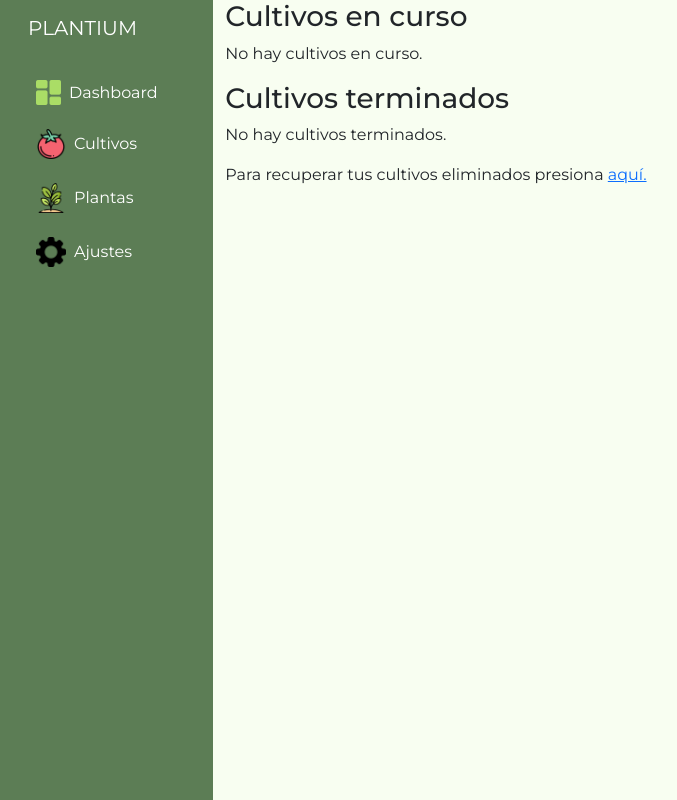
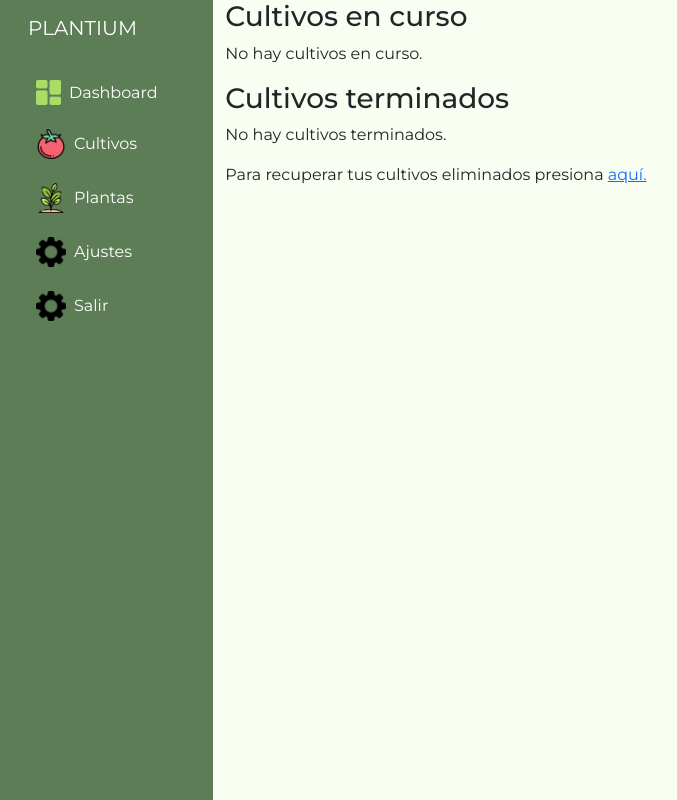
Before and after one commit to oridotexe/Plantium, a Django app: page /crop/ in a window 1280 px wide. Shown: the whole page, without its empty margins (0-677 px from the left). Run offline with Django 5.2, Linux system fonts and the light colour scheme; the visitor is signed in with stand-in values (Sample User, id 1); data that the repository does not hold is empty.

Commit message:
feat: add exit link to sidebar navigation

```diff
--- a/plantium/templates/layouts/base.html
+++ b/plantium/templates/layouts/base.html
@@ -101,6 +101,18 @@
                     <span>Ajustes</span>
                   </a>
                 </li>
+                <li class="nav-item mb-2 grow">
+                  <a class="nav-link text-white d-flex align-items-center" href="{% url 'exit' %}">
+                    <img
+                      src="{% static 'images/settings.png' %}"
+                      width="30"
+                      height="30"
+                      class="me-2"
+                      alt="Ajustes Icon"
+                    />
+                    <span>Salir</span>
+                  </a>
+                </li>
               </ul>
             </div>
           </div>
```
